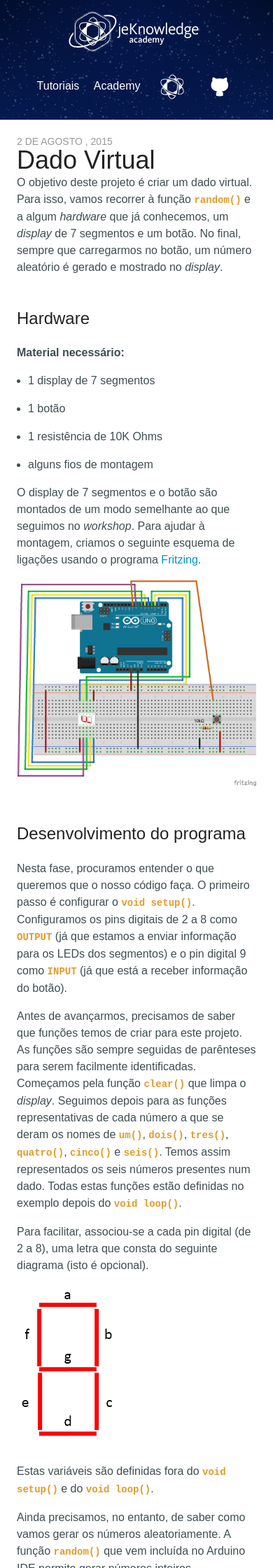
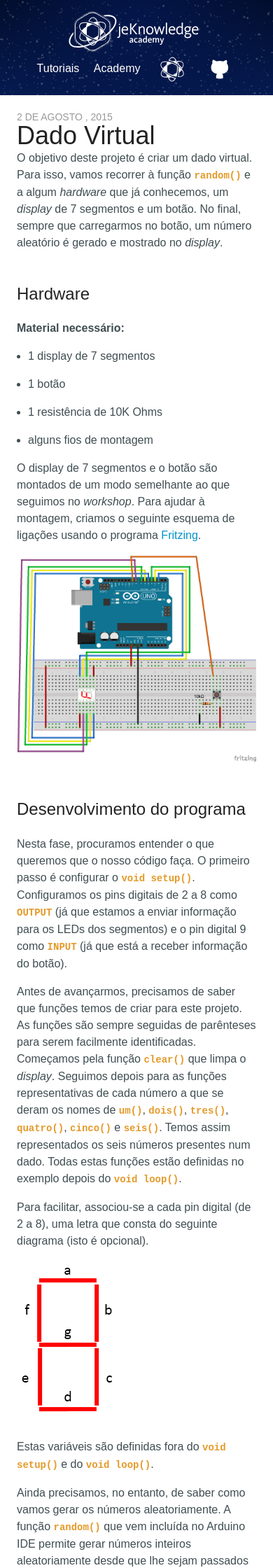
Before and after one commit to jeKnowledge/academy-articles, a Jekyll site: the page built from _posts/2015-08-02-dado-virtual.markdown, in a window 390 px wide. Shown: the top 2240 px of the page at 70% size. Built offline with Jekyll 4.4.1, drawn with Linux system fonts in a browser that asks for light colours; comment, search, counter and statistics services are not loaded.

Commit message:
Update post.html

```diff
--- a/_layouts/post.html
+++ b/_layouts/post.html
@@ -45,7 +45,7 @@ section#header h3.logo {
 
 @media all and (max-width : 860px) {
 nav{
-	margin: 0px 0 0px 0;
+	margin: 25px 0 10px 0;
 
 }
 
@@ -77,9 +77,9 @@ section#header {
 }
 }
 
-@media all and (max-width : 860px) {
+@media all and (max-width : 775px) {
 nav{
-	margin: 25px 0 10px 0;
+	margin: 0px 0 0px 0;
 
 }
 }
```
